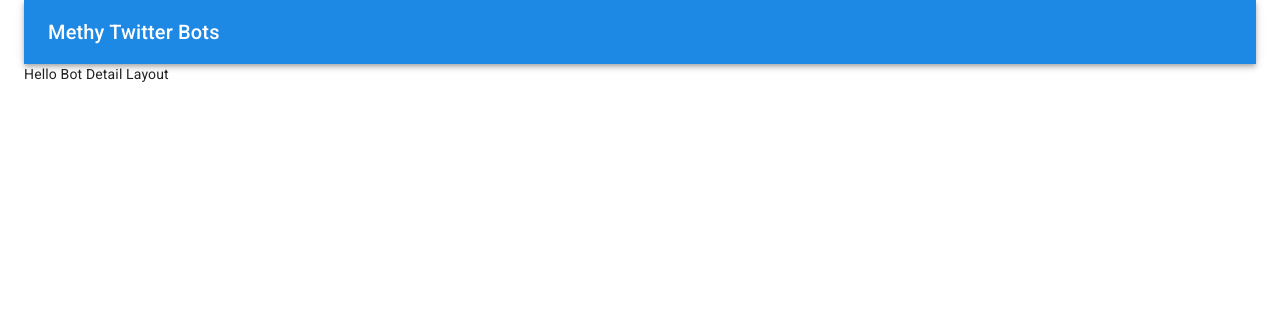
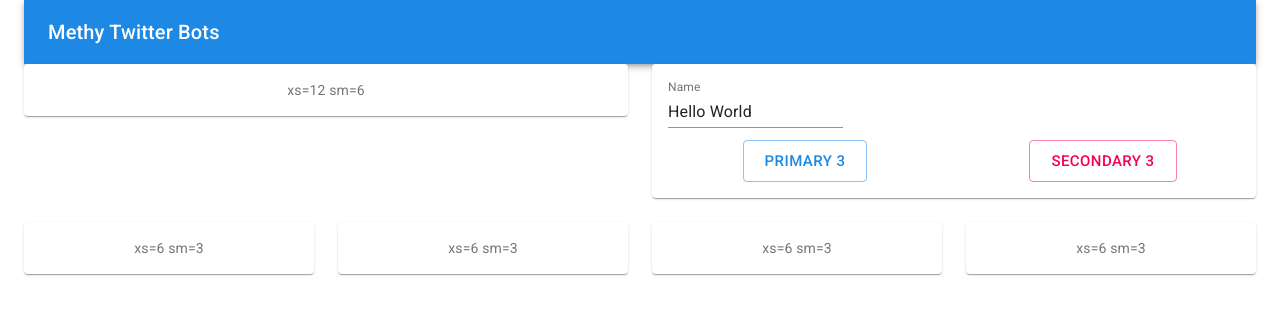
Before and after one commit to ugle-dev/mety_twit, a React (Create React App) app: page /bot in a window 1280 px wide. Shown: the top 314 px of the page. Built offline with nearby package versions, Linux system fonts and the light colour scheme.

Commit message:
Bot Detail :: Skeleton init

```diff
--- a/src/components/card.js
+++ b/src/components/card.js
@@ -32,7 +32,7 @@
 
 export default function BotCard(props) {
   const classes = useStyles();
-  const theme = useTheme();
+  // const theme = useTheme();
 
   return (
     <Card className={classes.root}>
--- /dev/null
+++ b/src/components/wrappers/bot.js
@@ -0,0 +1,68 @@
+import React from 'react';
+import { makeStyles } from '@material-ui/core/styles';
+import Paper from '@material-ui/core/Paper';
+import Grid from '@material-ui/core/Grid';
+import { TextField , Button} from '@material-ui/core';
+
+const useStyles = makeStyles((theme) => ({
+  root: {
+    flexGrow: 1,
+  },
+  paper: {
+    padding: theme.spacing(2),
+    textAlign: 'center',
+    color: theme.palette.text.secondary,
+  },
+}));
+
+export default function BotContainer() {
+  const classes = useStyles();
+
+  return (
+    <div className={classes.root}>
+      <Grid container spacing={3}>
+        <Grid item xs={12} sm={6}>
+          <Paper className={classes.paper}>xs=12 sm=6</Paper>
+        </Grid>
+        <Grid item xs={12} sm={6}>
+          <Paper className={classes.paper}>
+            <Grid container spacing={3}>
+                <Grid item xs={4}>
+                    <TextField
+                    id="standard-error-helper-text"
+                    label="Name"
+                    defaultValue="Hello World"
+                    />
+                </Grid>
+            </Grid>
+            <Grid container spacing={3}>
+            <Grid item xs={6}>
+                    <Button variant="outlined" size="large" color="primary">
+                        Primary 3
+                    </Button>
+                </Grid>
+                <Grid item xs={6}>
+                    <Button variant="outlined" size="large" color="secondary">
+                        Secondary 3
+                    </Button>
+                </Grid>
+            </Grid>
+
+          </Paper>
+        </Grid>
+        <Grid item xs={6} sm={3}>
+          <Paper className={classes.paper}>xs=6 sm=3</Paper>
+        </Grid>
+        <Grid item xs={6} sm={3}>
+          <Paper className={classes.paper}>xs=6 sm=3</Paper>
+        </Grid>
+        <Grid item xs={6} sm={3}>
+          <Paper className={classes.paper}>xs=6 sm=3</Paper>
+        </Grid>
+        <Grid item xs={6} sm={3}>
+          <Paper className={classes.paper}>xs=6 sm=3</Paper>
+        </Grid>
+      </Grid>
+    </div>
+  );
+}
--- a/src/layouts/botDetail_layouts.js
+++ b/src/layouts/botDetail_layouts.js
@@ -1,4 +1,5 @@
 import React from 'react';
+import BotContainer from '../components/wrappers/bot'
 
 class BotsDetailLayout extends React.Component{
     constructor( props) {
@@ -9,7 +10,7 @@
     render() {
         return (
             <div>
-                Hello Bot Detail Layout
+                <BotContainer />
             </div>
         )
     }
```
